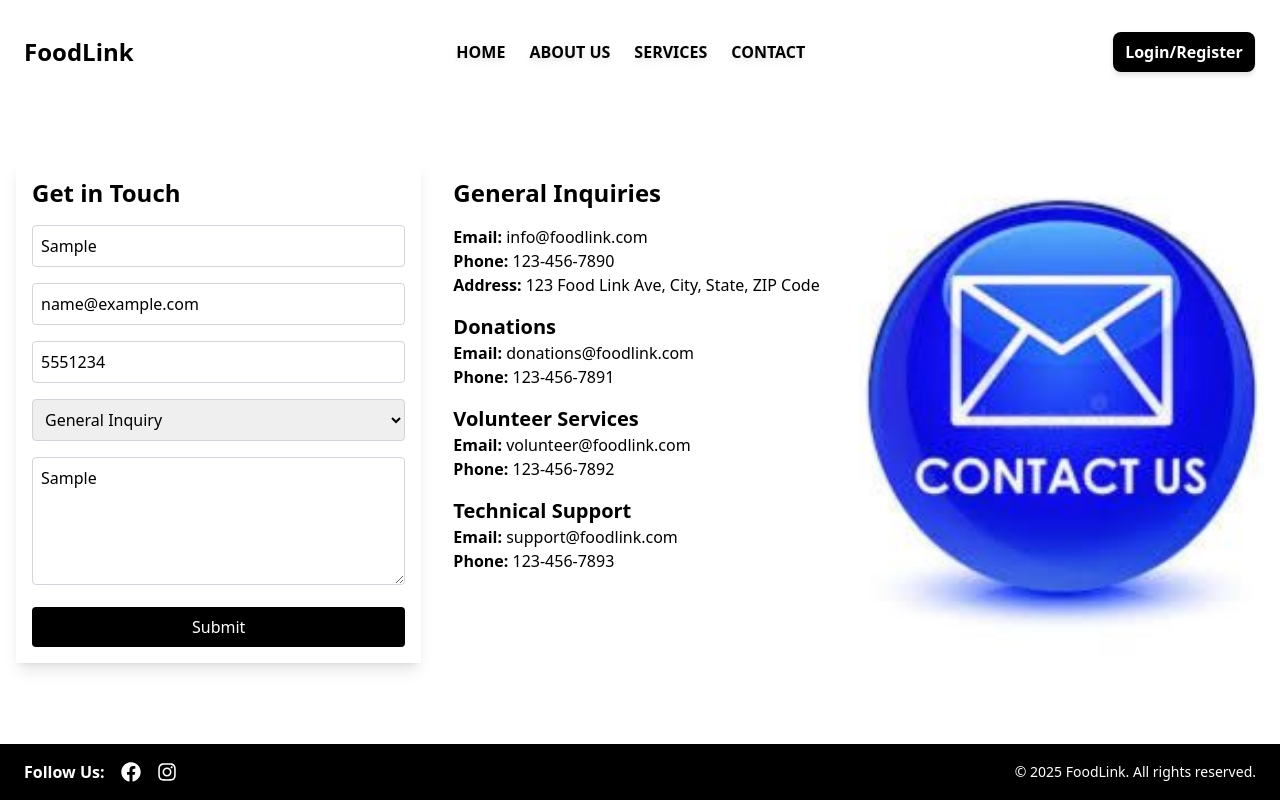
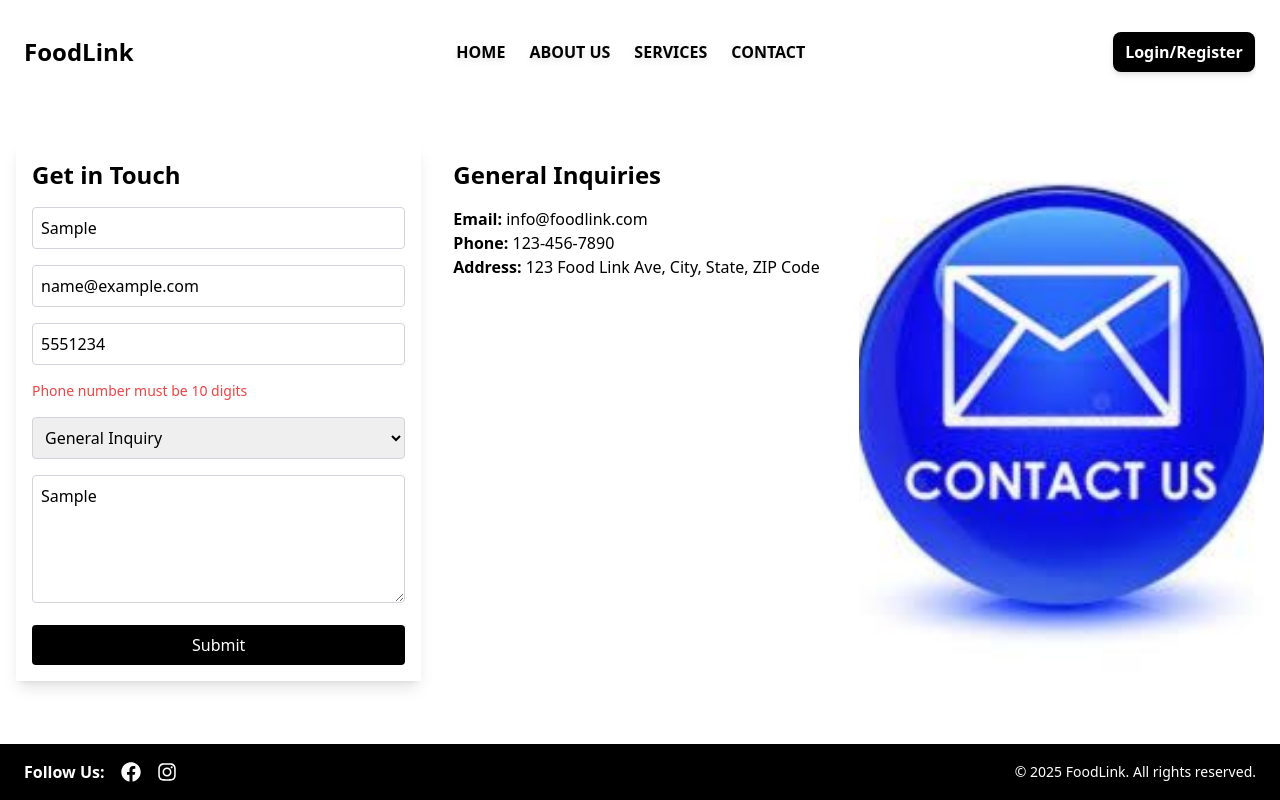
Before and after one commit to pratham-garg-456/FoodLink-WebApp, a Next.js app in the folder foodlink_frontend_v2/: page /contact in a window 1280 px wide. Both pictures are taken after typing "Sample", "name@example.com", "5551234", "Sample" into the empty fields and a click on the button "Submit". Built offline with nearby package versions, Linux system fonts and the light colour scheme; no server answers.

Commit message:
integrate backend api with contact form

```diff
--- a/foodlink_frontend_v2/src/pages/contact/index.js
+++ b/foodlink_frontend_v2/src/pages/contact/index.js
@@ -10,6 +10,31 @@ const Contact = () => {
     message: '',
   });
 
+  const [errors, setErrors] = useState({});
+
+  const validateForm = () => {
+    let newErrors = {};
+
+    if (!formData.name.trim()) {
+      newErrors.name = 'Name is required';
+    }
+
+    if (!formData.email.trim()) {
+      newErrors.email = 'Email is required';
+    } else if (!/^[^\s@]+@[^\s@]+\.[^\s@]+$/.test(formData.email)) {
+      newErrors.email = 'Invalid email format';
+    }
+
+    if (!formData.phone.trim()) {
+      newErrors.phone = 'Phone number is required';
+    } else if (!/^\d{10}$/.test(formData.phone)) {
+      newErrors.phone = 'Phone number must be 10 digits';
+    }
+
+    setErrors(newErrors);
+    return Object.keys(newErrors).length === 0;
+  };
+
   const handleInputChange = (e) => {
     const { name, value } = e.target;
     setFormData((prevData) => ({
@@ -20,18 +45,19 @@ const Contact = () => {
 
   const handleSubmit = async (e) => {
     e.preventDefault();
-    if (formData.name && formData.email && formData.phone && formData.subject) {
+    if (validateForm()) {
       try {
-        const response = await axios.post('/api/contact', formData);
-        console.log(response.data); // handle response as needed
-        navigate('/thankyou'); // Navigate to Thank You page on successful submission
+        const response = await axios.post(
+          `${process.env.NEXT_PUBLIC_BACKEND_URL}/api/v1/foodlink/misc/contact`,
+          formData,
+          { headers: { 'Content-Type': 'application/json' } }
+        );
+        console.log(response.data);
         alert('Form submitted successfully!');
       } catch (error) {
         console.error('Submission error:', error);
         alert('Error submitting the form.');
       }
-    } else {
-      alert('Please fill in all required fields.');
     }
   };
 
@@ -45,32 +71,34 @@ const Contact = () => {
               type="text"
               name="name"
               placeholder="Name:"
-              required
               value={formData.name}
               onChange={handleInputChange}
               className="w-full p-2 border border-gray-300 rounded"
             />
+            {errors.name && <p className="text-red-500 text-sm">{errors.name}</p>}
+
             <input
               type="email"
               name="email"
               placeholder="Email:"
-              required
               value={formData.email}
               onChange={handleInputChange}
               className="w-full p-2 border border-gray-300 rounded"
             />
+            {errors.email && <p className="text-red-500 text-sm">{errors.email}</p>}
+
             <input
               type="tel"
               name="phone"
               placeholder="Phone:"
-              required
               value={formData.phone}
               onChange={handleInputChange}
               className="w-full p-2 border border-gray-300 rounded"
             />
+            {errors.phone && <p className="text-red-500 text-sm">{errors.phone}</p>}
+
             <select
               name="subject"
-              required
               value={formData.subject}
               onChange={handleInputChange}
               className="w-full p-2 border border-gray-300 rounded"
@@ -103,27 +131,6 @@ const Contact = () => {
           <p>
             <strong>Address:</strong> 123 Food Link Ave, City, State, ZIP Code
           </p>
-          <h3 className="text-xl font-bold mt-4">Donations</h3>
-          <p>
-            <strong>Email:</strong> donations@foodlink.com
-          </p>
-          <p>
-            <strong>Phone:</strong> 123-456-7891
-          </p>
-          <h3 className="text-xl font-bold mt-4">Volunteer Services</h3>
-          <p>
-            <strong>Email:</strong> volunteer@foodlink.com
-          </p>
-          <p>
-            <strong>Phone:</strong> 123-456-7892
-          </p>
-          <h3 className="text-xl font-bold mt-4">Technical Support</h3>
-          <p>
-            <strong>Email:</strong> support@foodlink.com
-          </p>
-          <p>
-            <strong>Phone:</strong> 123-456-7893
-          </p>
         </div>
         <div className="picture-space">
           <img src="/images/contact-us.jpg" alt="Display" className="w-full h-full object-cover" />
```
